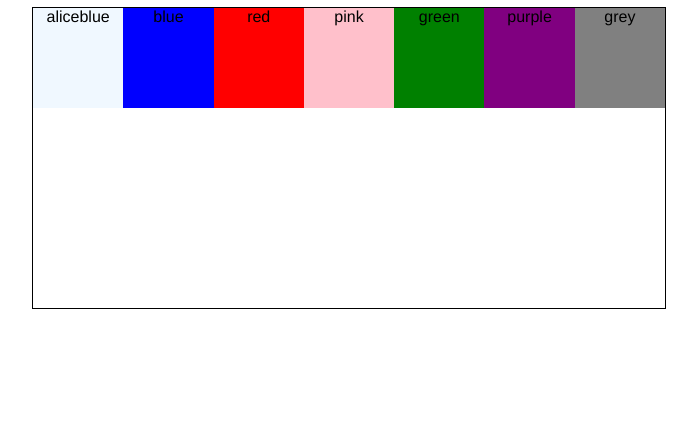
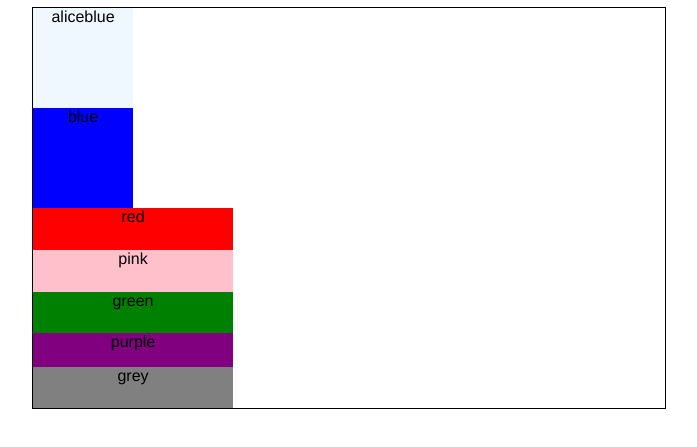
Before and after one commit to AmanKashyap0807/Web-Development, a plain HTML site: page CSS/Part 05/flexWrap.html in a window 1280 px wide. Shown: the part 61-508 px from the top of the page, without its empty margins (291-988 px from the left). Drawn offline with Linux system fonts and the light colour scheme.

Commit message:
flex basis, grow, shrink

```diff
--- a/CSS/Part 05/flexWrap.css
+++ b/CSS/Part 05/flexWrap.css
@@ -2,12 +2,12 @@
 that 24 level game is enough for the practce */
 
 #container {
-    height: 300px;
+    height: 400px;
     width: 50%;
     border: 1px solid black;
     margin: 10px auto;
     display: flex;
-    flex-direction: row;
+    flex-direction: column;
     justify-content: space-around;
     /*for bigger size the flex element will manage in the main axis only
     to make it even they will auto reduce their size for fitting */
@@ -35,7 +35,7 @@ that 24 level game is enough for the practce */
 
     /* justify content do the spacing/positioning stuff in the main axis
     but what if we want it in the cross axis, then we use align content*/
-    align-content: center;
+    /* align-content: center; */
     /* values of the align content will be as same as justify content */
 
     /* align self - used to position any specific items according to the cross axis */
@@ -44,7 +44,7 @@ that 24 level game is enough for the practce */
 }
 
 .box {
-    height: 100px;
+    height: 50px;
     width: 200px;
     text-align: center;
     font-family: 'Franklin Gothic Medium', 'Arial Narrow', Arial, sans-serif;
@@ -56,3 +56,55 @@ h1 {
     text-align: center;
     margin-bottom: 10px;
 }
+
+/* flex-basis : used to set size along to the main axis */
+/* it sets the initial size of the flex items */
+
+.box:nth-child(1) {
+    flex-basis: 200px;
+}
+
+.box:nth-child(2) {
+    flex-basis: 300px;
+}
+
+/*flex-grow: set the size of individual according to the space left in main axis */
+/* 1 is default, further 2,3,4,0.5,0.75 set the size of a individual by maintaining the antoher flex item size which is also
+mentioned as flex-grow*/
+
+.box:nth-child(3) {
+    /* flex-grow: 1; */
+}
+
+.box:nth-child(4) {
+    /* flex-grow: 2; */
+}
+
+/* of the rest of the space the 4th one will take double of 3rd one */
+
+/* we can also limit the width of the flex items */
+
+.box:nth-child(1) {
+    max-width: 100px;
+    max-height: 100px;
+}
+
+.box:nth-child(2) {
+    max-width: 100px;
+    max-height: 100px;
+}
+
+/* in case of overflow we can also  shrink the flex items as we hav grown it */
+
+.box:nth-child(5) {
+    flex-shrink: 1;
+}
+
+.box:nth-child(6) {
+    flex-shrink: 2;
+}
+
+/* if a individual is given flex-shrink 2 then that will shrink 2 times the anothe flex-shrink item or container */
+
+/* remember above work across the main axis */
+/* change in main axis will change the size also */
```
Also changed, not shown: CSS/Part 05/Flex_Shorthand.png (added).
